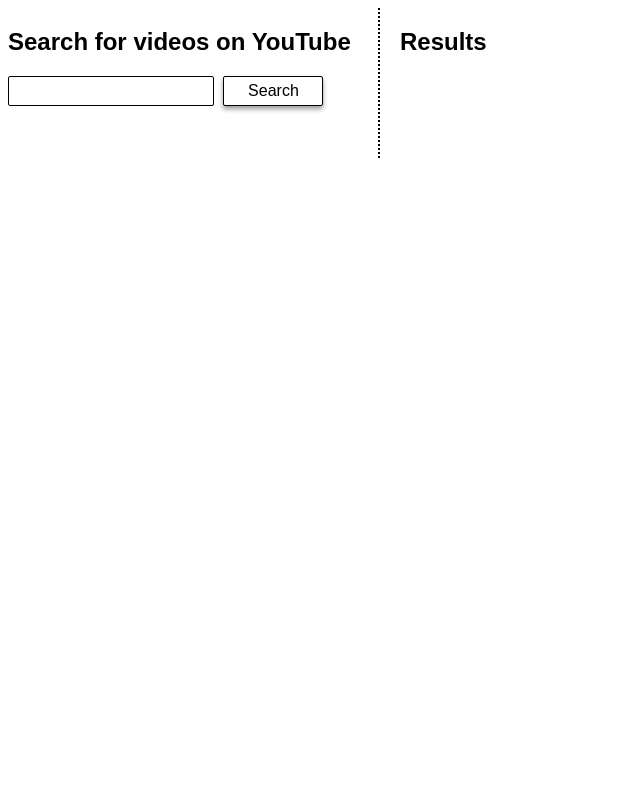
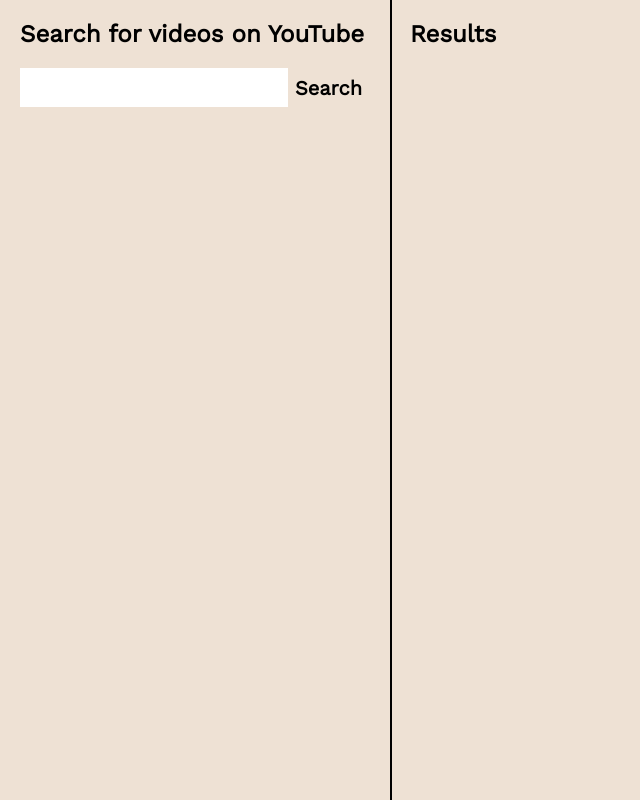
Before and after one commit to jennifer/thinkful-tube, a plain HTML site: page index.html in a window 1280 px wide. Shown: the whole page, without its empty margins (0-640 px from the left). Drawn offline with nearby package versions, Linux system fonts and the light colour scheme.

Commit message:
add styling

```diff
--- a/index.html
+++ b/index.html
@@ -5,15 +5,16 @@
         <meta name='viewport' content='width=device-width'>
         <title>Thinkful Tube</title>
         <link href='style.css' rel='stylesheet' type='text/css' />
+        <link href="https://fonts.googleapis.com/css?family=Work+Sans" rel="stylesheet">
     </head>
     <body>
       <main>
         <section class='left-column'>
           <h1>Search for videos on YouTube</h1>
             <form action='#' class='search-form'>
-              <label for='query'></label>
-              <input type='text' class='search-input'>
-              <button type='submit' class='button'>Search</button>
+              <input type='text' class='search-input'><span class='input-group-button'>
+                <button type='submit' class='button search-button'>Search</button>
+              </span>
             </form>
         </section>
         <section class='right-column'>
--- a/style.css
+++ b/style.css
@@ -1,44 +1,80 @@
 body {
-	font-family: sans-serif;
+	font-family: 'Work Sans', sans-serif;
+	margin: 0;
+	padding: 0;
+	box-sizing: border-box;
+	background-color: rgb(238, 225, 212);
 }
 
 main {
 	display: inline-grid;
-	grid-template-columns: 370px auto;
-	grid-template-rows: 150px;
+	grid-template-columns: 390px auto;
+}
+
+h1, h2 {
+	margin-top: 0;
+	margin-bottom: 20px;
 }
 
 .left-column {
 	grid-column-start: 1;
 	grid-column-end: 2;
+	position: fixed;
+	height: 100%;
+	width: 370px;
+	background-color: rgb(238, 225, 212);
+	border-right: 2px solid black;
+	padding-top: 20px;
+	padding-left: 20px;
 }
 
 .right-column {
 	grid-column-start: 2;
-	grid-row-start: 1;
-	grid-row-end: 3;
-	border-left: 2px dotted black;
 	padding-left: 20px;
+	padding-top: 20px;
 	width: auto;
 }
 
 @media (max-width: 800px) {
+	main {
+		grid-template-rows: 140px 100%;
+		grid-template-columns: none;
+	}
+	.left-column {
+		height: 118px;
+		width: 100%;
+		border-right: none;
+		border-bottom: 2px solid black;
+	}
 	.right-column {
-		grid-column-start: 1;
 		grid-row-start: 2;
-		border-left: 0;
+		grid-column-start: none;
+		width: 100%;
+		padding-top: 20px;
 	}
 }
 
+.search-input {
+	height: 35px;
+	width: 262px;
+	border: 1px solid white;
+    background-color: white;
+    font-family: 'Work Sans', sans-serif;
+    font-size: 20px;
+    font-weight: bold;
+}
+
 .button {
-	height: 30px;
-	width: 100px;
-	font-size: 16px;
+	height: 39px;
+	width: 80px;
     padding: 5px;
-    background-color: white;
-    border: 1px solid black;
-    border-radius: 2px;
-    box-shadow: 0 3px 5px 0 #999999;
+    background-color: rgb(238, 225, 212);
+    border: none;
+    margin-top: -7px;
+    margin-left: -5px;
+    font-family: 'Work Sans', sans-serif;
+    font-size: 20px;
+    font-weight: bold;
 }
 
 .next-results {
@@ -51,25 +87,13 @@ main {
     background-color: #ff1a1a;
 }
 
-.button:active {
-    transform: translateY(3px);
-}
-
-.search-input {
-	height: 26px;
-	width: 200px;
-	border: 1px solid black;
-    border-radius: 2px;
-    margin-right: 5px;
-}
-
-.each-result, .snippet-title {
-	margin: 0;
+.snippet-title {
 	padding-bottom: 10px;
+	font-size: 20px;
 }
 
 .each-result {
-	padding-bottom: 15px;
+	padding: 10px 10px 20px 20px;
 }
 
 .each-result:hover {
```
